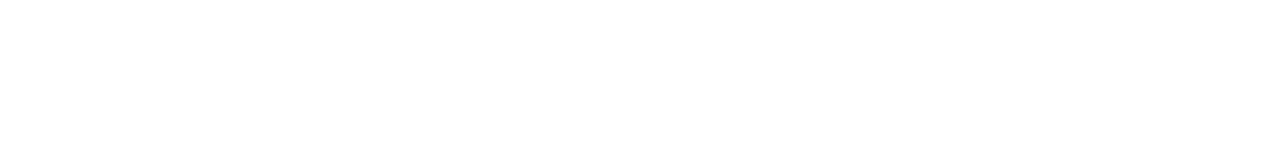
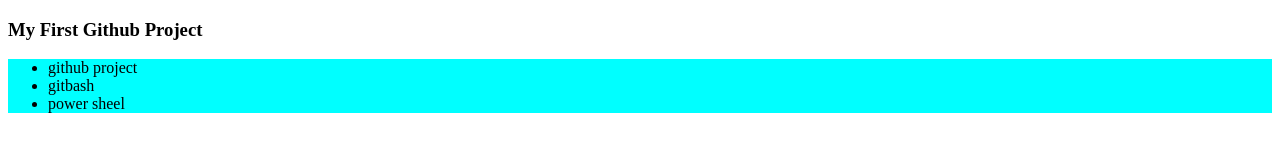
Before and after one commit to MuntasirHasnat/My-First-Project, a plain HTML site: page index.html in a window 1280 px wide. Drawn offline with Linux system fonts and the light colour scheme.

Commit message:
added the first gitpush

```diff
--- /dev/null
+++ b/blog.css
@@ -0,0 +1,3 @@
+.lala{
+    background-color: aqua;
+}
--- a/index.html
+++ b/index.html
@@ -4,8 +4,16 @@
     <meta charset="UTF-8">
     <meta name="viewport" content="width=device-width, initial-scale=1.0">
     <title>My First Github Project</title>
+    <link rel="stylesheet" href="blog.css">
 </head>
 <body>
-
+    <h3> My First Github Project </h3>
+    <div class="lala">
+        <ul>
+            <li> github project</li>
+            <li> gitbash </li>
+            <li> power sheel </li>
+        </ul>
+    </div>
 </body>
 </html>
```
